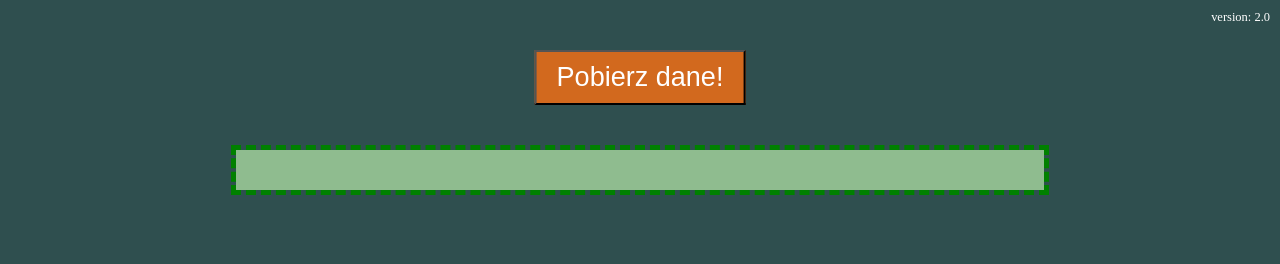
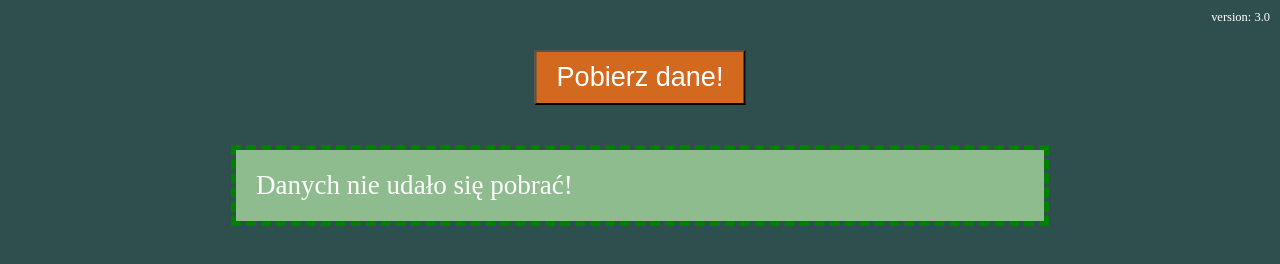
Before and after one commit to sfidura/ajax-1-pobierz-dane-programisty, a plain HTML site: page index.html in a window 1280 px wide. Both pictures are taken after a click on the button "Pobierz dane!". Drawn offline with nearby package versions, Linux system fonts and the light colour scheme; no server answers.

Commit message:
obsługa błędu

```diff
--- a/index.html
+++ b/index.html
@@ -10,7 +10,7 @@
 
     <div id="dane-programisty"></div>
 
-    <div id="ver">version: 2.0</div>
+    <div id="ver">version: 3.0</div>
 
     <script src="https://cdnjs.cloudflare.com/ajax/libs/jquery/3.3.1/jquery.min.js"></script>
     <script src="js/main.js"></script>
--- a/js/main.js
+++ b/js/main.js
@@ -20,7 +20,14 @@ function getData(url) {
             //        console.log(html);
 
             $("#dane-programisty").append(html);
+        },
+        error: function(){
+
+            let html = `Danych nie udało się pobrać!`
+
+            $("#dane-programisty").append(html);
         }
+
     });
 }
 
```
